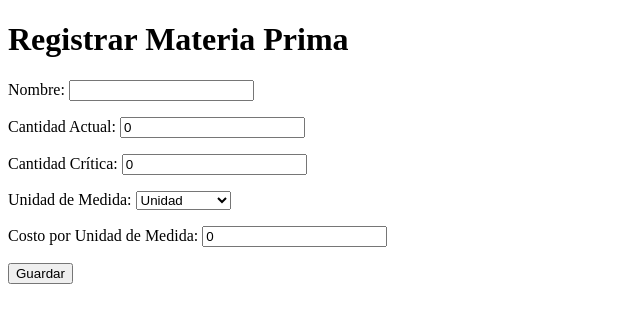
After one commit to Dari023/Sistema-de-inventario-y-ventas, a Django app: page /materia_prima_crear/ in a window 1280 px wide. The commit adds this page. Shown: the top 323 px of the page, without its empty margins (0-640 px from the left). Run offline with Django 5.2, Linux system fonts and the light colour scheme.

Commit message:
Agregar creación de materias primas y asociación con productos

```diff
--- a/interna/admin.py
+++ b/interna/admin.py
@@ -5,4 +5,5 @@ from .models import *
 
 
 admin.site.register(Producto)
+admin.site.register(MateriaPrima)
 admin.site.register(CategoriaProducto)
--- a/interna/forms.py
+++ b/interna/forms.py
@@ -1,5 +1,5 @@
 from django import forms
-from .models import Producto
+from .models import Producto, MateriaPrima, ProductoMateriaPrima
 
 class ProductoForm(forms.ModelForm):
     class Meta:
@@ -13,3 +13,62 @@ class ProductoForm(forms.ModelForm):
             'imagen': forms.FileInput(attrs={'class': 'form-control'}),
             'categoria': forms.Select(attrs={'class': 'form-select'}),
         }
+
+class MateriaPrimaForm(forms.ModelForm):
+    class Meta:
+        model = MateriaPrima
+        fields = [
+            "nombre",
+            "cantidad_actual",
+            "cantidad_critica",
+            "unidad_de_medida",
+            "costo_unitario",
+        ]
+        labels = {
+            "nombre": "Nombre",
+            "cantidad_actual": "Cantidad Actual",
+            "cantidad_critica": "Cantidad Crítica",
+            "unidad_de_medida": "Unidad de Medida",
+            "costo_unitario": "Costo por Unidad de Medida",
+        }
+
+    def clean(self):
+        datos = super().clean()
+
+        campos_numericos = [
+            "cantidad_actual",
+            "cantidad_critica",
+            "costo_unitario",
+        ]
+
+        for campo in campos_numericos:
+            valor = datos.get(campo)
+
+            if valor is not None and valor < 0:
+                self.add_error(
+                    campo,
+                    "El Valor no Puede ser Negativo.",
+                )
+
+        return datos
+
+class ProductoMateriaPrimaForm(forms.ModelForm):
+    class Meta:
+        model = ProductoMateriaPrima
+        fields = ["materia_prima", "cantidad_requerida"]
+
+    def __init__(self, *args, **kwargs):
+        super().__init__(*args, **kwargs)
+
+        self.fields["materia_prima"].queryset = (
+            MateriaPrima.objects.filter(estado=True)
+        )
+
+    def clean_cantidad_requerida(self):
+        cantidad = self.cleaned_data["cantidad_requerida"]
+
+        if cantidad <= 0:
+            raise forms.ValidationError(
+                "La Cantidad Requerida debe ser Mayor que Cero."
+            )
+        return cantidad
--- a/interna/models.py
+++ b/interna/models.py
@@ -14,8 +14,8 @@ class MateriaPrima(models.Model):
     UNIDADES_MEDIDA = [
         ('KG', 'Kilogramos'),
         ('G', 'Gramos'),
-        ('L', 'Litros'),
-        ('ML', 'Mililitros'),
+        ('M', 'Metros'),
+        ('CM', 'Centímetros'),
         ('UN', 'Unidad'),
     ]
 
@@ -51,3 +51,11 @@ class ProductoMateriaPrima(models.Model):
 
     def __str__(self):
         return f"{self.producto.nombre} - {self.materia_prima.nombre}"
+
+    class Meta:
+        constraints = [
+            models.UniqueConstraint(
+                fields=["producto", "materia_prima"],
+                name = "producto_materia_prima_unica"
+            )
+        ]
--- a/interna/templates/interna/base.html
+++ b/interna/templates/interna/base.html
@@ -9,8 +9,19 @@
 
 <body>
     {% block content %}
-    <h1>prueba</h1>
-    <a href="{% url 'producto_listar' %}">Productos</a>
+    <h1>Inicio</h1>
+    <nav>
+        <a href="{% url 'producto_listar' %}">Productos</a>
+    </nav>
+    <nav>
+        <a href="{% url 'materia_prima_listar' %}">Materia Prima</a>
+    </nav>
+    <nav>
+        {% for p in productos %}
+        {{ p.nombre }}
+            <a href="{% url 'gestionar_materias_producto' producto_id=p.pk %}">Gestionar Materias Primas</a>
+        {% endfor %}
+    </nav>
     {% endblock %}
 </body>
 
--- /dev/null
+++ b/interna/templates/interna/inventario/materia_prima_crear.html
@@ -0,0 +1,17 @@
+{% extends 'interna/base.html' %}
+
+{% block content %}
+    <h1>Registrar Materia Prima</h1>
+
+    {% for message in messages %}
+        <p>{{ message }}</p>
+    {% endfor %}
+
+    <form method="post">
+        {% csrf_token %}
+
+        {{ form.as_p }}
+
+        <button type="submit">Guardar</button>
+    </form>
+{% endblock %}
--- a/interna/urls.py
+++ b/interna/urls.py
@@ -8,4 +8,7 @@ urlpatterns = [
     path('producto/crear/', views.producto_crear, name='producto_crear'),
     path('producto/editar/<int:pk>/', views.producto_editar, name='producto_editar'),
     path('producto/detalles/<int:pk>/', views.producto_detalles, name='producto_detalles'),
+    path('materia_prima/', views.materia_prima_listar, name='materia_prima_listar'),
+    path('materia_prima_crear/', views.materia_prima_crear, name='materia_prima_crear'),
+    path('productos/<int:producto_id>/materias-primas/', views.gestionar_materias_producto, name="gestionar_materias_producto")
 ]
--- a/interna/views.py
+++ b/interna/views.py
@@ -1,7 +1,9 @@
 from django.shortcuts import render
 from django.shortcuts import render, redirect, get_object_or_404
-from .models import Producto
-from .forms import ProductoForm
+from django.contrib import messages
+from django.contrib.auth.decorators import (login_required, permission_required)
+from .models import Producto, ProductoMateriaPrima, MateriaPrima
+from .forms import ProductoForm, MateriaPrimaForm, ProductoMateriaPrimaForm
 
 # Create your views here.
 def home(request):
@@ -35,3 +37,67 @@ def producto_editar(request, pk):
 def producto_detalles(request, pk):
     producto = get_object_or_404(Producto, pk=pk)
     return render(request, 'interna/producto/producto_detalles.html', {'producto': producto})
+
+def materia_prima_listar(request):
+    materia_prima = MateriaPrima.objects.all()
+    return render(request, 'interna/inventario/materia_prima_listar.html', {'materia_prima': materia_prima})
+
+def materia_prima_crear(request):
+    if request.method == "POST":
+        form = MateriaPrimaForm(request.POST)
+        if form.is_valid():
+            form.save()
+            messages.success(
+                request,
+                "Materia Prima Registrada Correctamente.",
+            )
+            return redirect('materia_prima_listar')
+    else:
+        form = MateriaPrimaForm()
+    return render(
+        request,
+        'interna/inventario/materia_prima_crear.html',
+        {"form": form},
+    )
+
+@login_required
+@permission_required("interna.change_producto", raise_exception=True)
+def gestionar_materias_producto(request, producto_id):
+    producto = get_object_or_404(Producto, pk=producto_id)
+
+    if request.method == "POST":
+        form = ProductoMateriaPrimaForm(request.POST)
+
+        if form.is_valid():
+            ProductoMateriaPrima.objects.update_or_create(
+                producto=producto,
+                materia_prima=form.cleaned_data["materia_prima"],
+                defaults={
+                    "cantidad_requerida": (
+                        form.cleaned_data["cantidad_requerida"]
+                    )
+                },
+            )
+
+            return redirect(
+                "gestionar_materias_producto",
+                producto_id=producto.pk,
+            )
+    else:
+        form = ProductoMateriaPrimaForm()
+
+    materiales = (
+        ProductoMateriaPrima.objects
+        .filter(producto=producto)
+        .select_related("materia_prima")
+    )
+
+    return render(
+        request,
+        "productos/materias_primas.html",
+        {
+            "producto": producto,
+            "form": form,
+            "materiales": materiales,
+        },
+    )
```
Also changed, not shown: interna/templates/interna/inventario/materia_prima_listar.html (added, +19 -0 lines), interna/templates/interna/inventario/materias_primas.html (added, +22 -0 lines), interna/migrations/0003_alter_materiaprima_unidad_de_medida.py (added).
